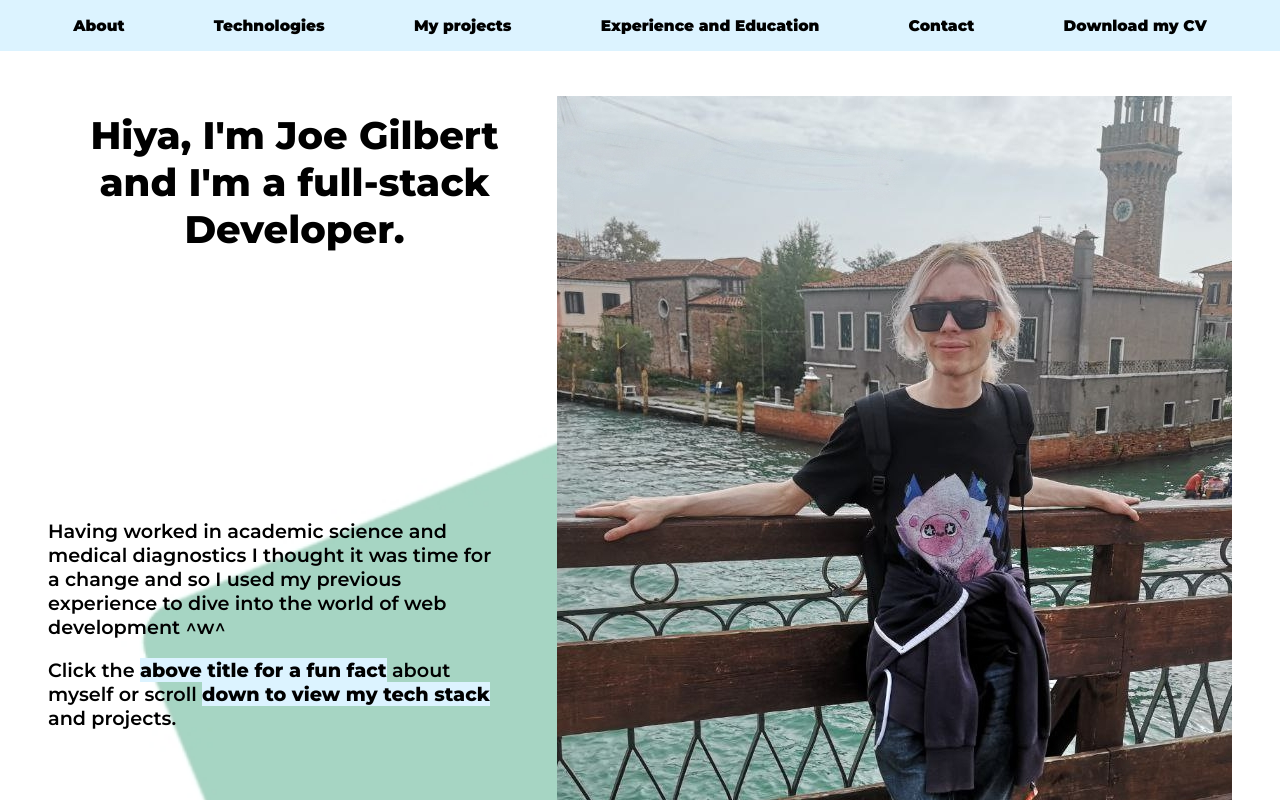
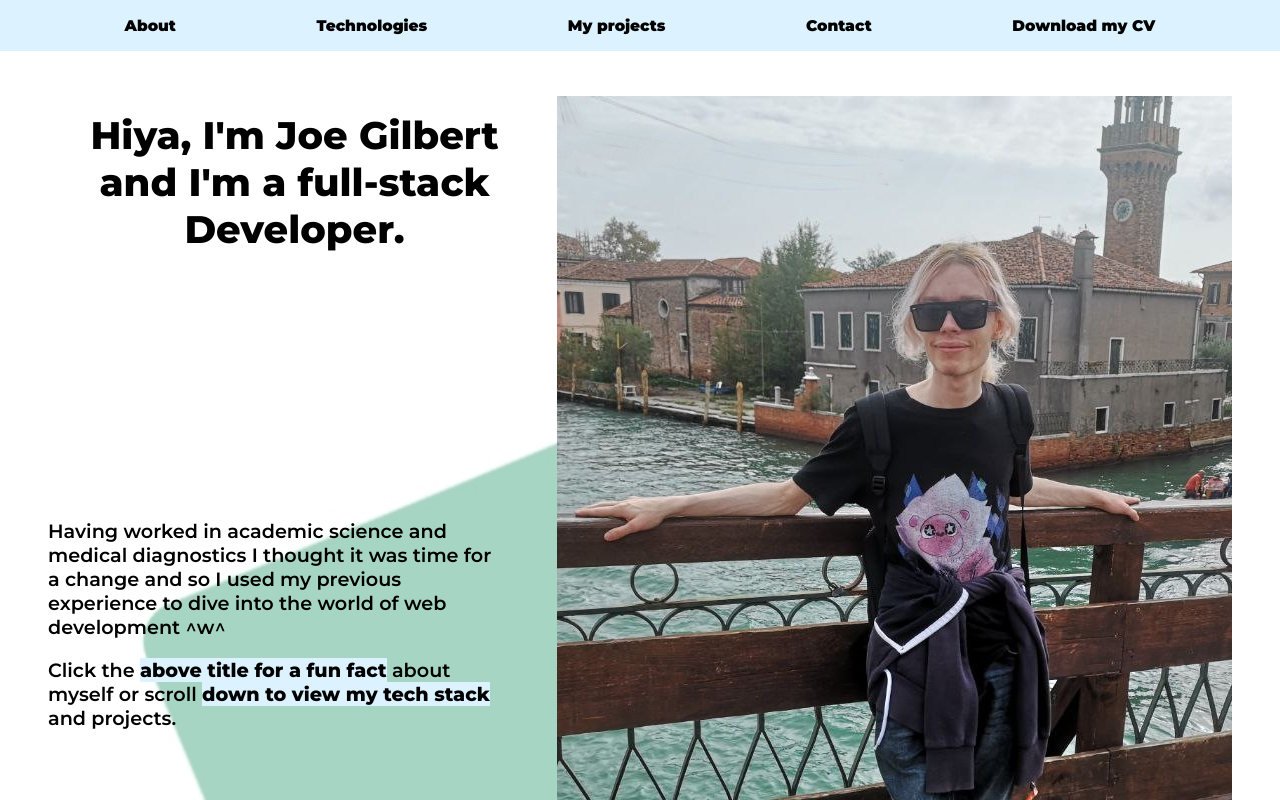
Before and after one commit to joeglDev/Developer-Portfolio-Joe-Gilbert, a Vue app in the folder vue-project/: page / in a window 1280 px wide. Shown: the top 800 px of the page. Built offline with nearby package versions, Linux system fonts and the light colour scheme.

Commit message:
NavBar- removed section from nav

```diff
--- a/vue-project/src/components/NavBar.vue
+++ b/vue-project/src/components/NavBar.vue
@@ -8,7 +8,6 @@
             <li><a href="#about">About</a></li>
             <li><a href="#tech">Technologies</a></li>
             <li><a href="#projects">My projects</a></li>
-            <li><a href="#experience">Experience and Education</a></li>
             <li><a href="#contact">Contact</a></li>
             <li><a target="_blank" href="https://www.dropbox.com/s/x2in4iz3di30gej/2022-11-CV-JG-V12.pdf?dl=0"
                     download="file">Download my CV</a></li>
```
